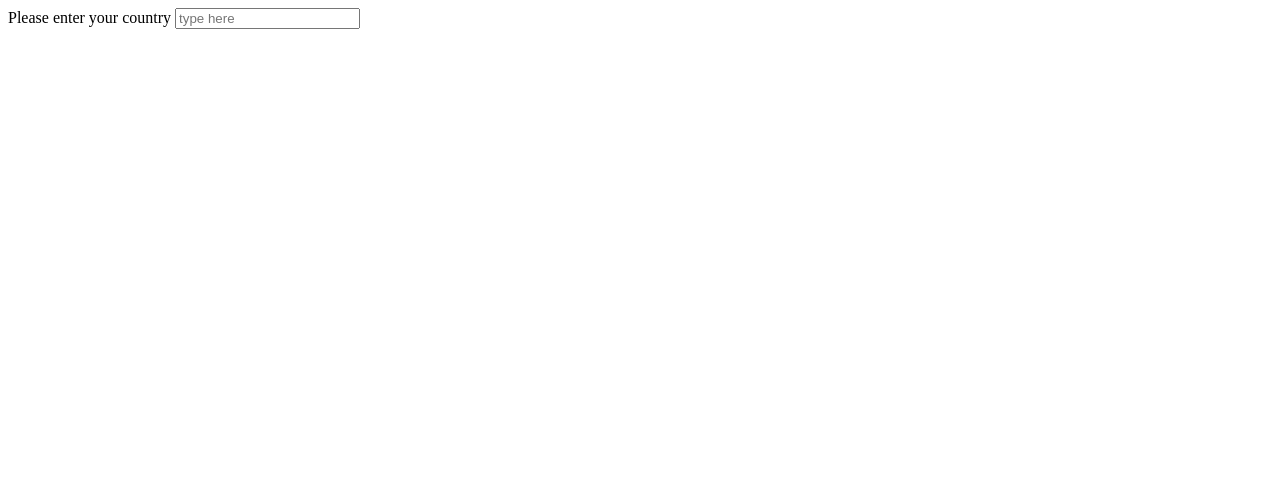
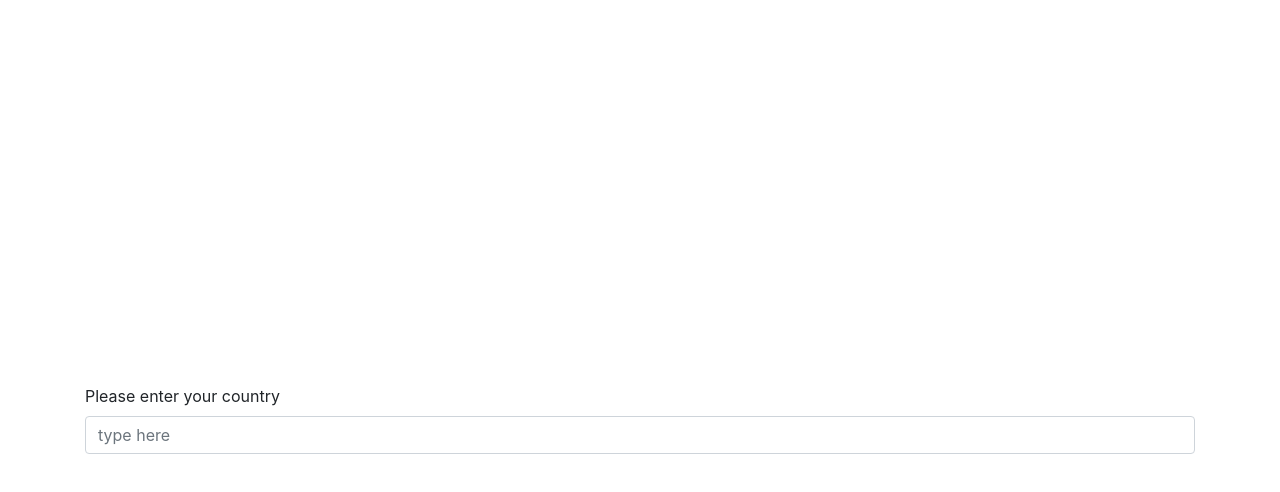
Before and after one commit to c0descrub/searchBar, a plain HTML site: page index.html in a window 1280 px wide. Drawn offline with nearby package versions, Linux system fonts and the light colour scheme.

Commit message:
added some basic styles and made a start on the JS

```diff
--- a/index.html
+++ b/index.html
@@ -3,19 +3,23 @@
 <head>
     <meta charset="UTF-8">
     <meta name="viewport" content="width=device-width, initial-scale=1.0">
-    <link rel="stylesheet" src="style.css">
+    <link rel="stylesheet" href="style.css">
+    <link rel="stylesheet" href="https://stackpath.bootstrapcdn.com/bootstrap/4.5.2/css/bootstrap.min.css" integrity="sha384-JcKb8q3iqJ61gNV9KGb8thSsNjpSL0n8PARn9HuZOnIxN0hoP+VmmDGMN5t9UJ0Z" crossorigin="anonymous">
     <script src ="script.js"></script>
     <title>Autofill Searchbar</title>
 </head>
 <body>
 
     <div class="container">
-        <form action="">
-            <label for="country"> Please enter your country </label>
-            <input type="text" id="country" name="country" placeholder="type here">
-        </form>
+        <div class="form-group">
+            <form action="">
+                <label for="country"> Please enter your country </label>
+                <input type="text" id="country" class="form-control" name="country" placeholder="type here">
+            </form>
+        </div>
+        <ul id="autocomplete-results">
 
-        <ul id="autocomplete-results"></ul>
+        </ul>
     </div>
 
 </body>
--- a/script.js
+++ b/script.js
@@ -0,0 +1,3 @@
+var targetInput = document.getElementById ("country"),
+    results = document.getElementById("autocomplete-results"),
+    countryList = ['Albania', 'Colombia', 'Cuba', 'El Salvador', 'Jordan', 'Kenya', 'Nepal', 'Romania', 'Sri Lanka', 'Wales']
--- a/style.css
+++ b/style.css
@@ -0,0 +1,3 @@
+.container {
+    padding: 30% 50% 0% 50%;
+}
```
